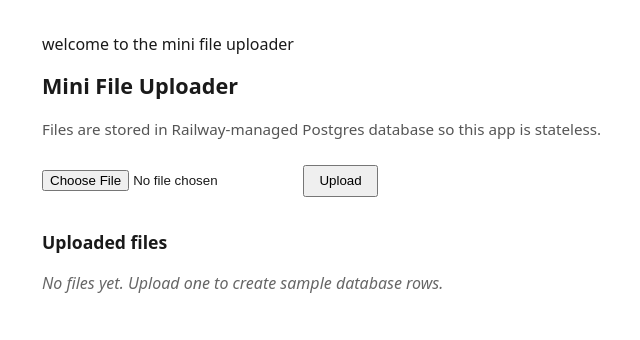
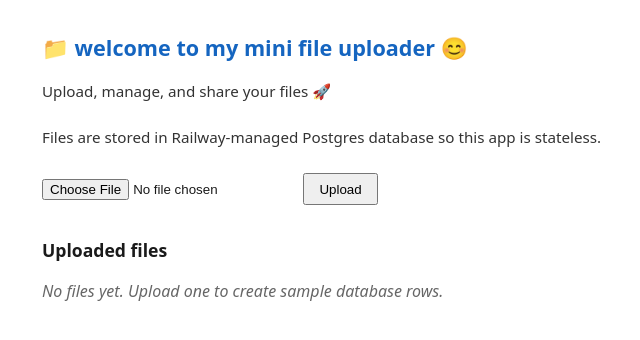
Before and after one commit to broniaB2/mini-file-uploader, a Flask app: page / in a window 1280 px wide. Shown: the top 340 px of the page, without its empty margins (214-854 px from the left). Run offline with Flask 3, Linux system fonts and the light colour scheme.

Commit message:
Change homepage text

```diff
--- a/templates/index.html
+++ b/templates/index.html
@@ -24,7 +24,7 @@
     }
 
     .muted {
-      color: #555555;
+      color: hsl(0, 0%, 20%);
       font-size: 0.95rem;
       margin-bottom: 1.5rem;
     }
@@ -95,8 +95,9 @@
 </head>
 
 <body>
-  <h>welcome to the mini file uploader</h>
-  <h1>Mini File Uploader</h1>
+  <h1 bold style="color: #1565c0;">📁 welcome to my mini file uploader 😊</h1>
+  <p class="muted">Upload, manage, and share your files 🚀</p>
+
   <p class="muted">Files are stored in Railway-managed Postgres database so this app is stateless.</p>
 
   <form action="{{ url_for('upload') }}" method="post" enctype="multipart/form-data">
```
Also changed, not shown: 1 other file.
